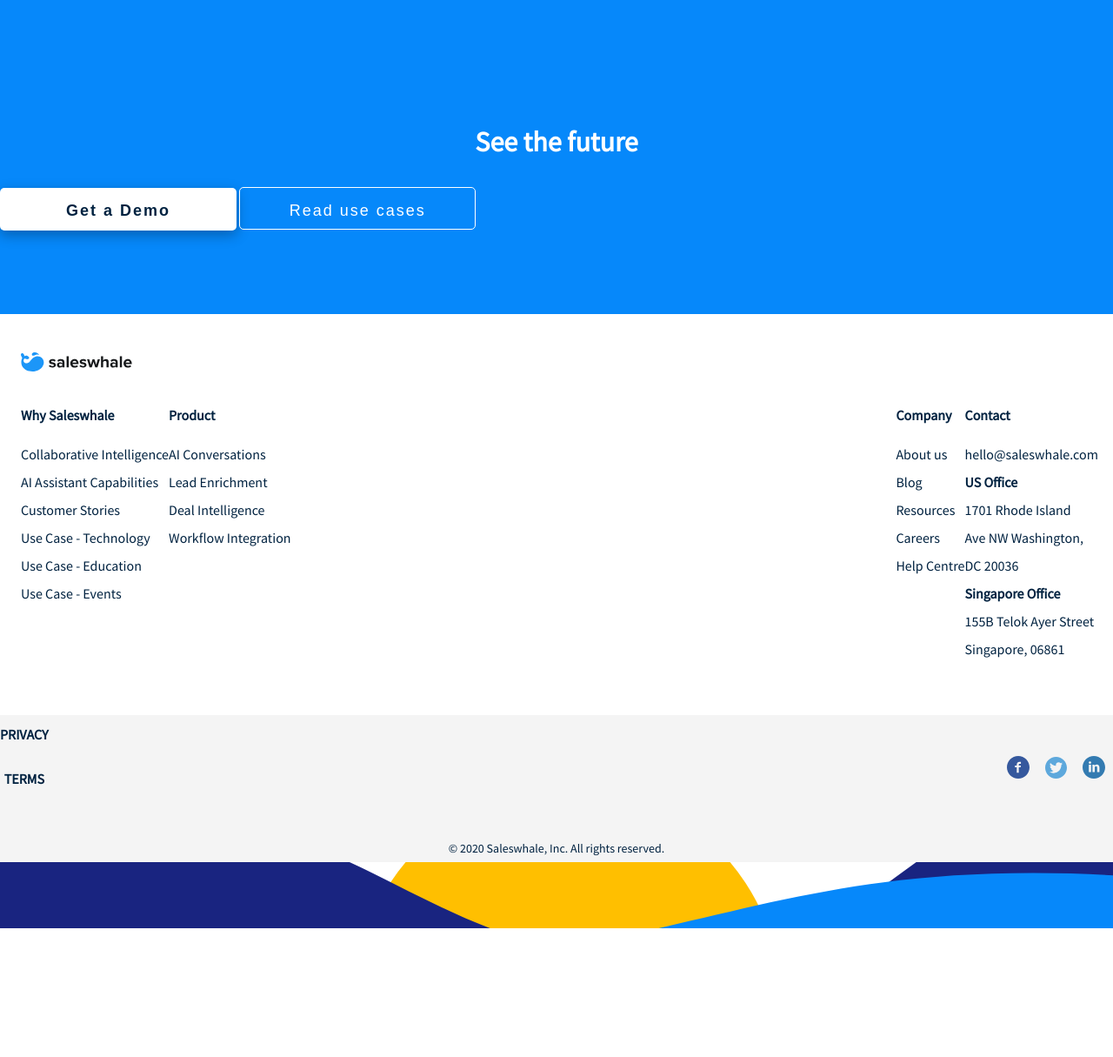
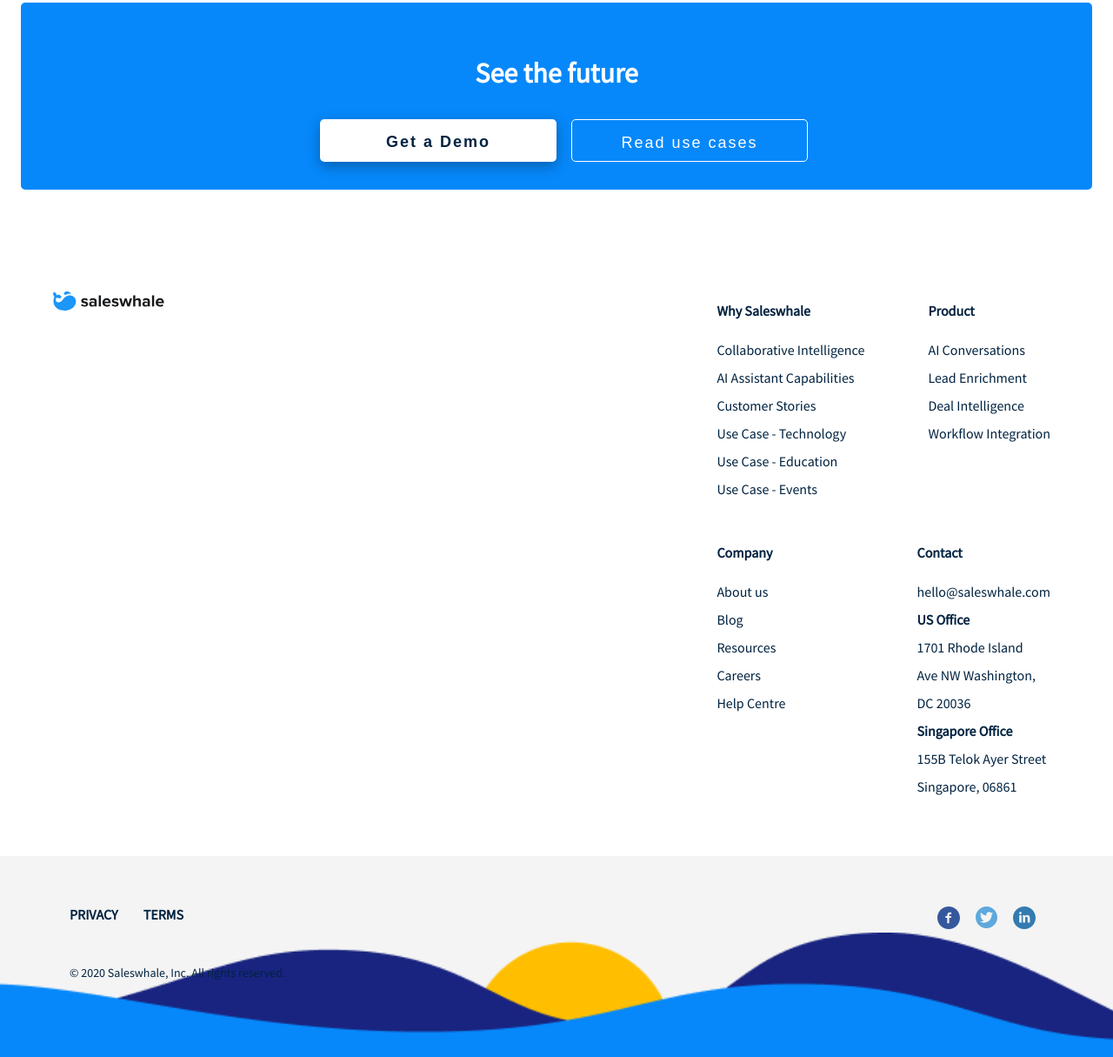
Before and after one commit to kokoforbes/saleswhale, a plain HTML site: page index.html in a window 1280 px wide. Shown: the part 3206-4421 px from the top of the page at 87% size. Before the commit the page ends 4273 px from the top, so only its background shows below. Drawn offline with Linux system fonts and the light colour scheme.

Commit message:
if applied, makes background images responsive

```diff
--- a/index.html
+++ b/index.html
@@ -253,8 +253,6 @@
       </div>
     </div>
   </footer>
-
-  <div class="bottom__line"></div>
 </body>
 
 </html>
--- a/style.css
+++ b/style.css
@@ -238,7 +238,7 @@ nav {
 }
 
 .future {
-  padding: 89px 0 30px 0;
+  padding: 10px 0 30px 0;
 }
 
 .btn--team {
@@ -250,12 +250,13 @@ nav {
 
 .btn--demo {
   box-shadow: 0px 5px 15px rgba(0, 0, 0, 0.3);
-  margin: 33px 0;
+  margin: 33px 17px;
   background-color: var(--white);
   font-weight: bold;
   font-size: 18px;
   line-height: 23px;
   color: var(--blue-black);
+  /* height: 43px; */
 }
 
 .btn--use {
@@ -392,6 +393,11 @@ ul li:hover {
 
 .bottom__container {
   background-color: var(--grey-scale);
+  height: 318px;
+  background: url(images/footer-mobile\ .svg) no-repeat;
+  background-position-y: 100%;
+  background-size: 100%;
+  background-color: #F4F4F4;
 }
 .bottom--level {
   display: flex;
@@ -427,13 +433,6 @@ ul li:hover {
   text-align: center;
   color: var(--blue-black);
   text-transform: uppercase;
-}
-
-.bottom__line {
-  background-image: url("./images/footer-mobile\ .svg");
-  height: 76px;
-  background-size: cover;
-  background-position: center center;
 }
 
 @media screen and (min-width: 768px) {
@@ -539,16 +538,41 @@ ul li:hover {
   }
 
   .future {
-    background: var(--primary-blue);
+    background: var(--white);
     padding: 20px 20 22px 24px;
   }
 
-  .future__container {}
+  .future__container {
+    background: var(--primary-blue);
+    margin: 0 24px;
+    border-radius: 5px;
+    height: 215px;
+  }
+
+  .future__flex {
+    display: flex;
+    justify-content: center;
+    align-items: center;
+  }
+
+  .footer__nav {
+    flex-direction: row;
+    justify-content: space-between;
+    padding: 54px 72px 64px 61px;
+  }
 
   .footer__list {
     display: flex;
-    flex-direction: row;
+    flex-direction: column;
     justify-content: space-between;
+  }
+
+  .footer__list--top {
+    margin-bottom: 35px;
+  }
+
+  .saleswhale {
+    margin-right: 73px;
   }
 
   .top--level {
@@ -557,15 +581,41 @@ ul li:hover {
     justify-content: space-between;
   }
 
+  .bottom__container {
+    padding: 45px 80px 33px 80px;
+    height: 231px;
+    background: url(images/footer-waves-tablet.png) no-repeat;
+    background-position-y: 100%;
+    background-size: 100%;
+    background-color: #F4F4F4;
+  }
+
   .bottom--level {
     flex-direction: row-reverse;
     justify-content: space-between;
+    padding: 0 0 22px 0;
   }
 
-  .terms {
+  .legal {
     display: flex;
     flex-direction: row;
     justify-content: space-between;
+    width: 131px;
+  }
+
+  .socials {
+    margin: 0;
+  }
+
+  .reserved p {
+    text-align: left;
+  }
+
+  .bottom__line {
+    background-image: url("./images/footer-waves-tablet.png");
+    height: 88.59px;
+    background-size: cover;
+    background-position: center center;
   }
 }
 
@@ -588,4 +638,12 @@ ul li:hover {
     justify-content: center;
     align-items: center;
   }
+
+  .bottom__container {
+    height: 323px;
+    background: url(images/footer-waves-desktop.png) no-repeat;
+    background-position-y: 100%;
+    background-size: 100%;
+    background-color: #F4F4F4;
 }
+}
```
Also changed, not shown: images/footer-waves-desktop.png (added), images/footer-waves-tablet.png (added).
